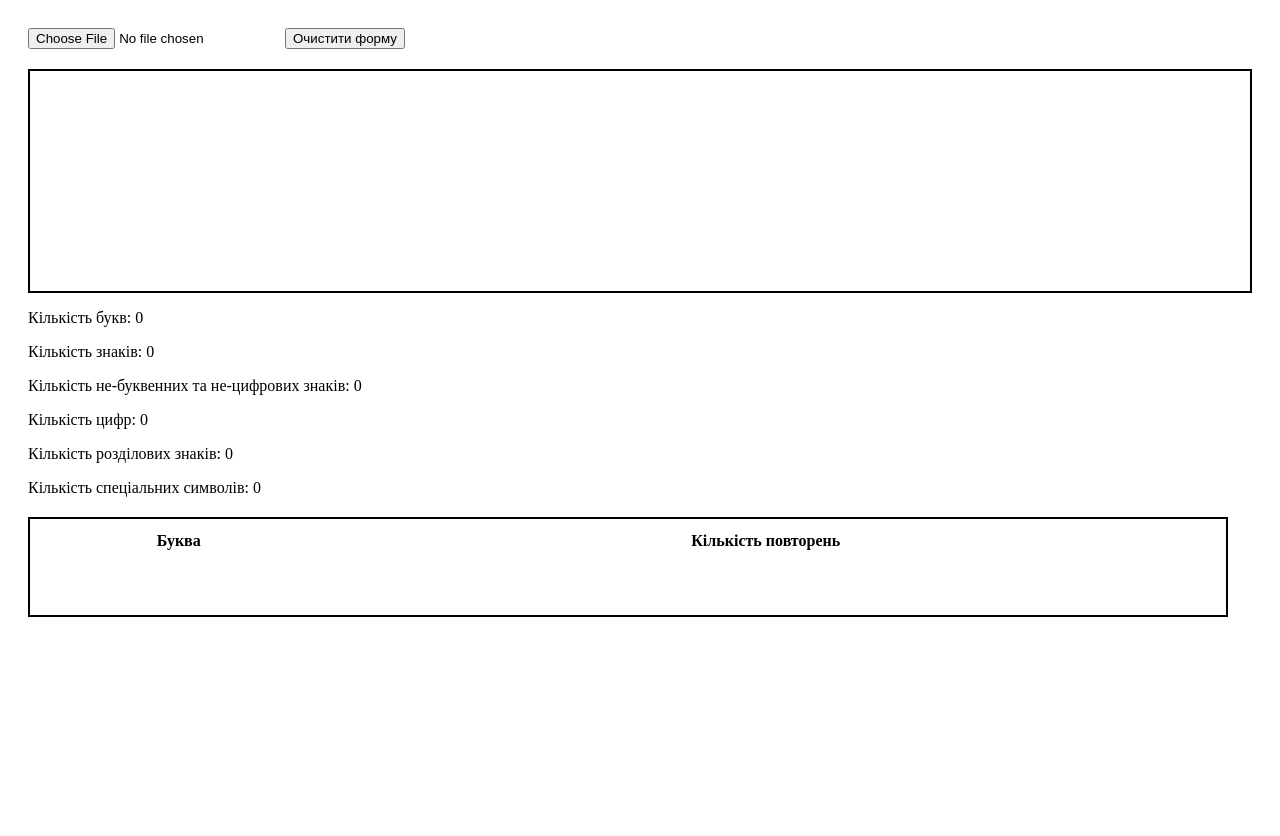
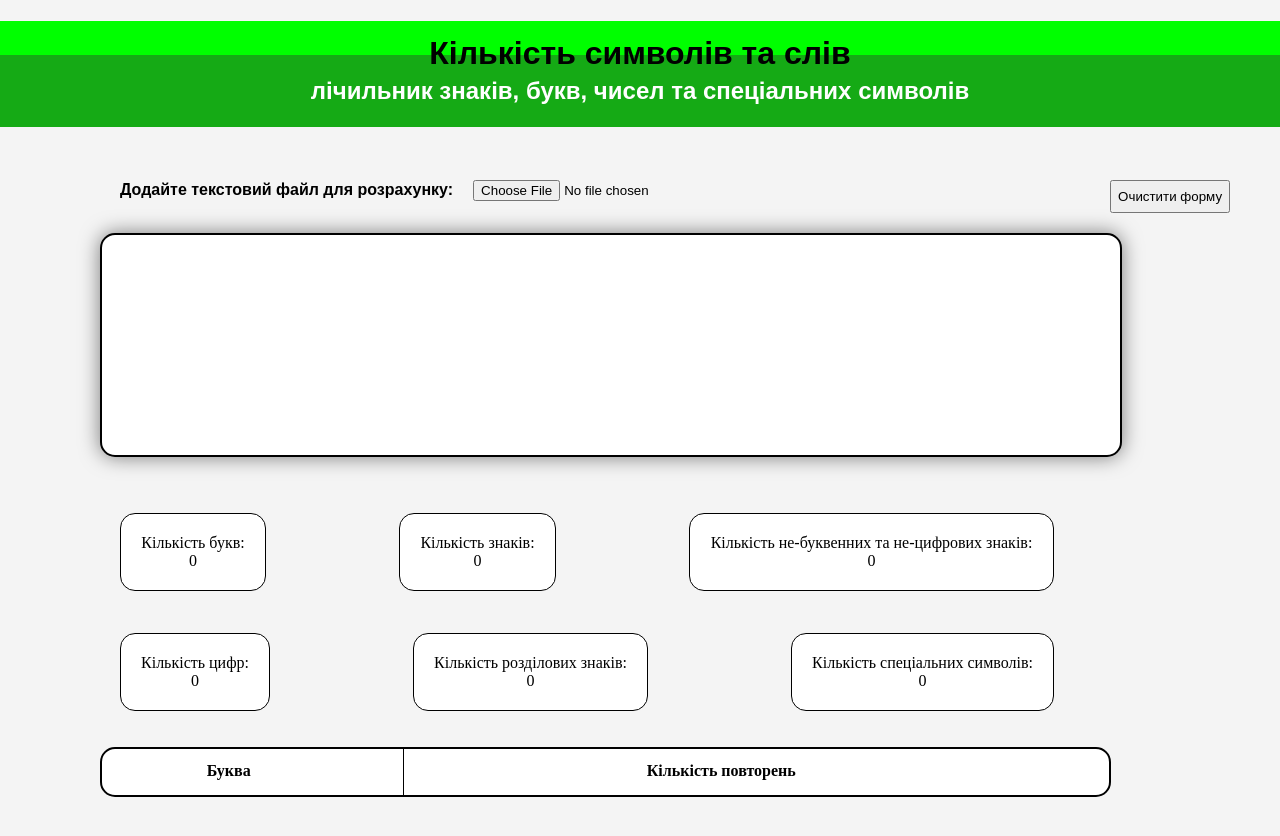
Before and after one commit to Redukse/project, a plain HTML site: page project_1/index.html in a window 1280 px wide. Before the commit the page ends 800 px from the top, so only its background shows below. Drawn offline with Linux system fonts and the light colour scheme.

Commit message:
Add files via upload

```diff
--- a/project_1/index.html
+++ b/project_1/index.html
@@ -7,16 +7,24 @@
     <link rel="stylesheet" href="styles.css">
 </head>
 <body>
-
+    <h1 class="logo">Кількість символів та слів</h1>
+    <h2 class="ander_logo">лічильник знаків, букв, чисел та спеціальних символів</h2>
+    <div class="button-container">
+        <h1 class="button">Додайте текстовий файл для розрахунку:</h1>
         <input type="file" id="fileInput">
         <button id="clearFormButton">Очистити форму</button>
+    </div>
     <div id="fileContent"></div>
+    <div class="content-container_1">
         <p id="letterCount">Кількість букв: <span>0</span></p>
         <p id="charCount">Кількість знаків: <span>0</span></p>
         <p id="nonAlphaNumericCount">Кількість не-буквенних та не-цифрових знаків: <span>0</span></p>
+    </div>
+    <div class="content-container_2">
         <p id="digitCount">Кількість цифр: <span>0</span></p>
         <p id="punctuationCount">Кількість розділових знаків: <span>0</span></p>
         <p id="specialCharCount">Кількість спеціальних символів: <span>0</span></p>
+    </div>
     <table id="letterOccurrences">
         <thead>
             <tr>
@@ -26,6 +34,7 @@
         </thead>
         <tbody></tbody>
     </table>
+
     <script src="scripts.js"></script>
 </body>
 </html>
--- a/project_1/styles.css
+++ b/project_1/styles.css
@@ -1,29 +1,164 @@
-#fileContent {
-    width: 1200px;
-    height: 200px;
-    overflow: auto;
-    margin-left: 20px; /* Відступ зліва */
-    border: 2px solid #000;
-    margin-top: 20px; /* Відступ зверху */
-    padding: 10px;
-  }
+body, html {
+    margin: 0;
+    padding: 0;
+    background-color: #f4f4f4;
+    margin-bottom: 20px;
+}
+
+.logo {
+    text-align: center;
+    margin-top: 20;
+    margin-bottom: 0;
+    padding: 0;
+    font-family: sans-serif;
+    font-weight: bold;
+    background-color: rgb(0, 255, 0);
+    color: rgb(0, 0, 0);
+    line-height: 2;
+}
+
+.ander_logo {
+    text-align: center;
+    margin-top: -30px;
+    margin-bottom: 0;
+    padding: 0;
+    font-family: sans-serif;
+    background-color: rgb(21, 170, 21);
+    color: rgb(255, 255, 255);
+    line-height: 3;
+}
+
+.button-container {
+    display: flex;
+    margin-top: 40px;
+}
+
+.button {
+    font-family: 'Rubik', sans-serif;
+    font-size: 16px;
+    line-height: 24px;
+    margin-left: 120px;
+}
 
 #fileInput {
-    margin-top: 20px;
+    margin-top: 13px;
     margin-left: 20px;
 }
 
-#letterCount, #charCount, #nonAlphaNumericCount, #digitCount, #punctuationCount, #specialCharCount {
-    margin-left: 20px; /* Відступ зліва */
+#clearFormButton {
+    margin-top: 13px;
+    margin-left: 30%;
 }
 
+#fileContent {
+    width: 78%;
+    height: 200px;
+    overflow: auto;
+    margin-left: 100px;
+    border: 2px solid #000;
+    background-color: #ffffff;
+    margin-top: 20px;
+    padding: 10px;
+    border-radius: 15px 15px 15px 15px;
+    box-shadow: 0 0 20px rgba(0, 0, 0, 0.50);
+}
+
+.content-container_1 {
+    display: flex;
+    justify-content: space-between;
+    margin-left: 120px;
+    margin-right: 226px;
+    margin-top: 40px;
+}
+
+#letterCount {
+    width: 104px;
+    height: auto;
+    background-color: #ffffff;
+    padding: 20px;
+    text-align: center;
+    border-radius: 15px 15px 15px 15px;
+    border: 1px solid #000;
+}
+
+#charCount {
+    width: 115px;
+    height: auto;
+    background-color: #ffffff;
+    padding: 20px;
+    text-align: center;
+    border-radius: 15px 15px 15px 15px;
+    border: 1px solid #000;
+}
+
+#nonAlphaNumericCount {
+    width: 323px;
+    height: auto;
+    background-color: #ffffff;
+    padding: 20px;
+    text-align: center;
+    border-radius: 15px 15px 15px 15px;
+    border: 1px solid #000;
+}
+
+.content-container_2 {
+    display: flex;
+    justify-content: space-between;
+    margin-left: 120px;
+    margin-right: 226px;
+    margin-top: 10px
+}
+
+#digitCount {
+    width: 108px;
+    height: auto;
+    background-color: #ffffff;
+    padding: 20px;
+    text-align: center;
+    border-radius: 15px 15px 15px 15px;
+    border: 1px solid #000;
+}
+
+#punctuationCount {
+    width: 193px;
+    height: auto;
+    background-color: #ffffff;
+    padding: 20px;
+    text-align: center;
+    border-radius: 15px 15px 15px 15px;
+    border: 1px solid #000;
+}
+
+#specialCharCount {
+    width: 221px;
+    height: auto;
+    background-color: #ffffff;
+    padding: 20px;
+    text-align: center;
+    border-radius: 15px 15px 15px 15px;
+    border: 1px solid #000;
+}
 
 #letterOccurrences {
-    width: 1200px;
-    height: 100px;
+    width: 79%;
+    height: 50px;
     overflow: auto;
-    margin-left: 20px; /* Відступ зліва */
+    margin-left: 100px;
     border: 2px solid #000;
-    margin-top: 20px; /* Відступ зверху */
+    background-color: #ffffff;
+    margin-top: 20px;
     padding: 10px;
+    border-radius: 15px 15px 15px 15px;
+    position: relative;
+    text-align: center;
 }
+
+#letterOccurrences::after {
+    content: '';
+    position: absolute;
+    top: 0;
+    bottom: 0;
+    right: 70%;
+    border-right: 1px solid #000;
+    height: 100%;
+}
```
Lines whose indentation alone changed are shown as unchanged.
